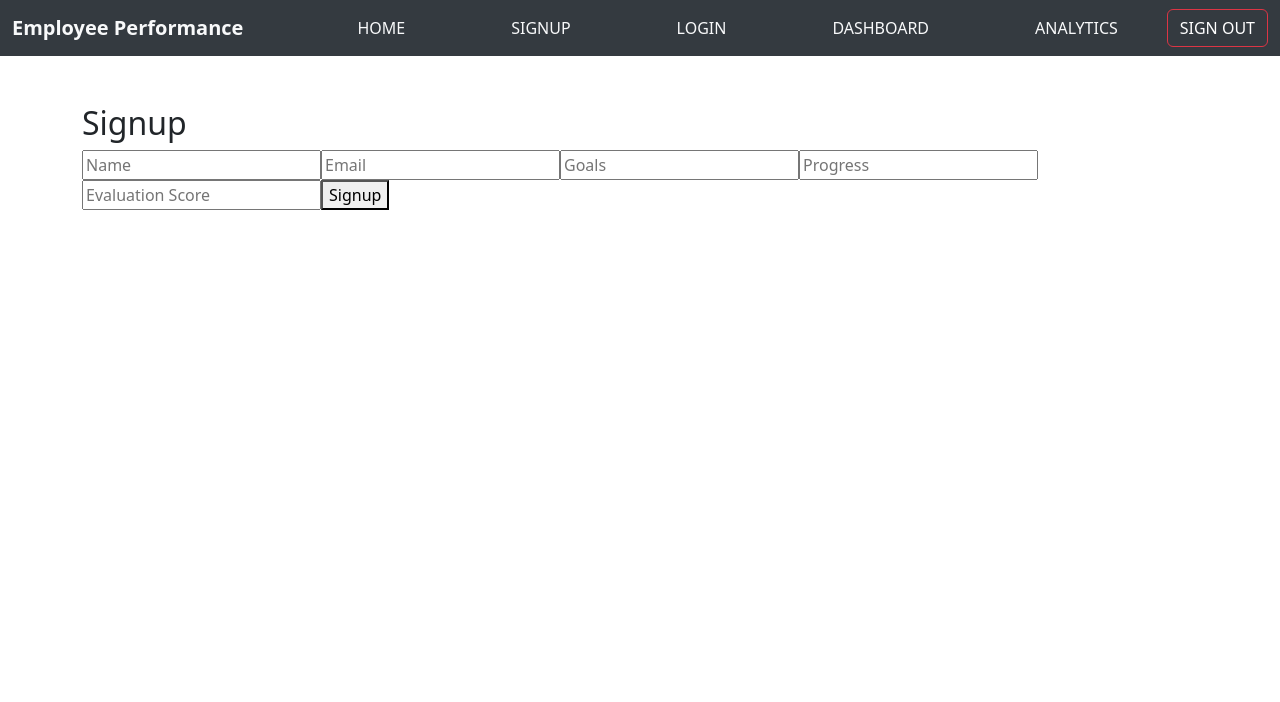
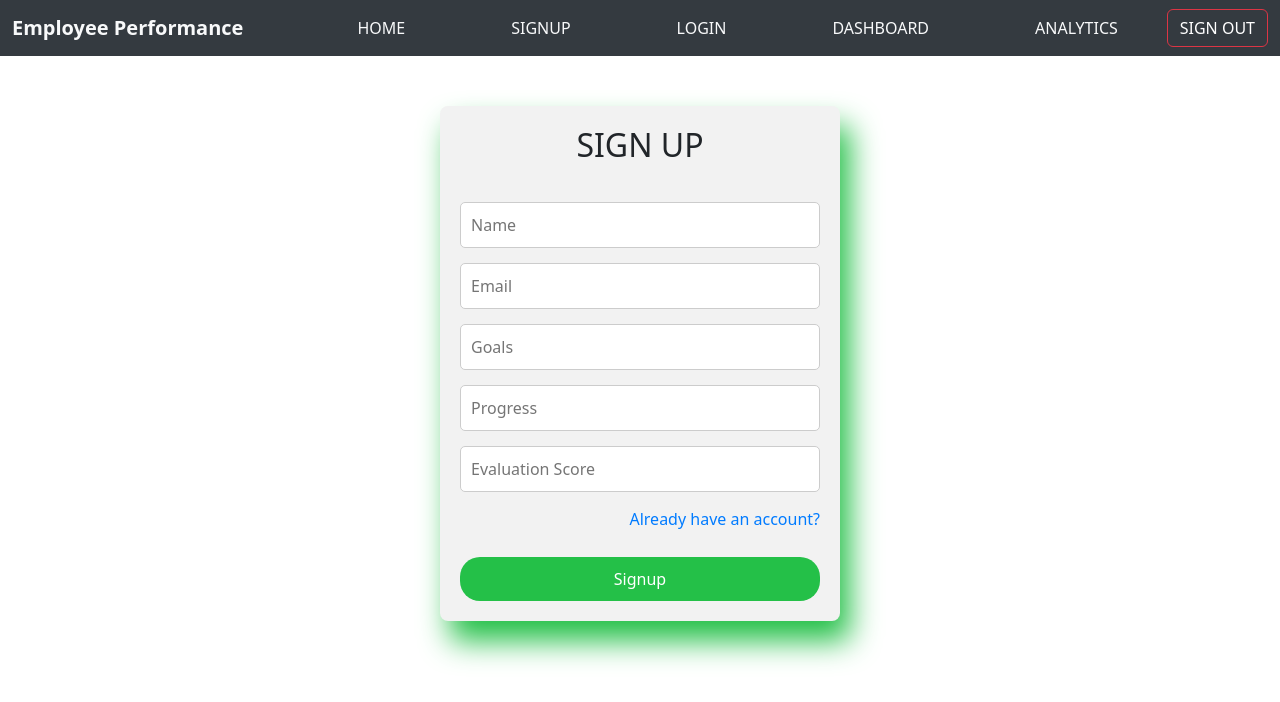
Before and after one commit to Muniafu/Employee-Management, a React (Create React App) app in the folder client/: page /signup in a window 1280 px wide. Shown: the top 702 px of the page. Built offline with nearby package versions, Linux system fonts and the light colour scheme.

Commit message:
added .css

```diff
--- /dev/null
+++ b/client/src/pages/Signup.css
@@ -0,0 +1,61 @@
+
+
+.signup {
+    background-color: #f2f2f2;
+    width: 100%;
+    max-width: 400px;
+    margin: 50px auto;
+    padding: 20px;
+    border-radius: 8px;
+    box-shadow: 10px 20px 30px #24c048;
+    text-align: center;
+}
+
+h2 {
+    padding-bottom: 30px;
+    text-transform: uppercase;
+}
+
+.signup-form input {
+    width: 100%;
+    padding: 10px;
+    margin-bottom: 15px;
+    border: 1px solid #ccc;
+    border-radius: 5px;
+    font-size: 16px;
+}
+
+.signup-form input:focus {
+    border-color: #007bff;
+    outline: none;
+}
+
+.sign-btn {
+    width: 100%;
+    padding: 10px;
+    background-color: #24c048;
+    color: white;
+    border: none;
+    border-radius: 20px;
+    font-size: 16px;
+    cursor: pointer;
+    margin-top: 10px;
+}
+
+.sign-btn:hover {
+    background-color: #218838;
+}
+
+p {
+    margin-top: 20px;
+    text-align: right;
+}
+
+.link {
+    color: #007bff;
+    text-decoration: none;
+}
+
+.link:hover {
+    text-decoration: underline;
+}
--- a/client/src/pages/Signup.js
+++ b/client/src/pages/Signup.js
@@ -1,5 +1,7 @@
 import React, { useState } from 'react';
 import axios from 'axios';
+import './Signup.css';
+import { Link } from 'react-router-dom';
 
 function Signup() {
   const [name, setName] = useState('');
@@ -21,15 +23,19 @@ function Signup() {
   };
 
   return (
-    <div>
-      <h2>Signup</h2>
-      <form onSubmit={handleSubmit}>
+    <div className="signup">
+      <h2>Sign up</h2>
+      <form className="signup-form" onSubmit={handleSubmit}>
         <input type="text" placeholder="Name" value={name} onChange={(e) => setName(e.target.value)} required />
         <input type="email" placeholder="Email" value={email} onChange={(e) => setEmail(e.target.value)} required />
         <input type="text" placeholder="Goals" value={goals} onChange={(e) => setGoals(e.target.value)} required />
         <input type="text" placeholder="Progress" value={progress} onChange={(e) => setProgress(e.target.value)} required />
         <input type="number" placeholder="Evaluation Score" value={evaluationScore} onChange={(e) => setEvaluationScore(e.target.value)} required />
-        <button type="submit">Signup</button>
+
+        <p>
+          <Link to="/login" className="link">Already have an account?</Link>
+        </p>
+        <button className="sign-btn" type="submit">Signup</button>
       </form>
     </div>
   );
```
